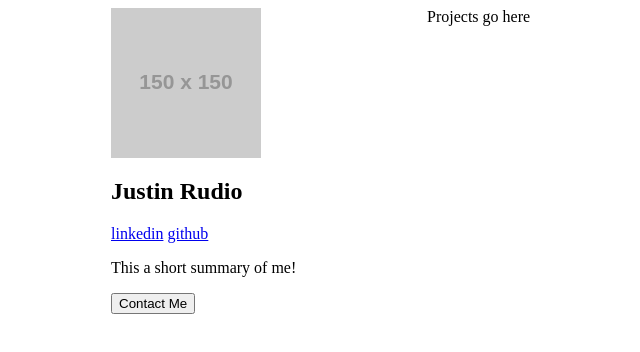
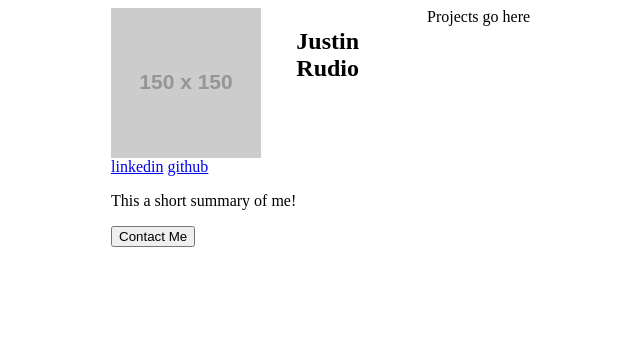
Before and after one commit to jrudio/portfolio, a plain HTML site: page client/index.html in a window 1280 px wide. Shown: the whole page, without its empty margins (213-853 px from the left). Drawn offline with Linux system fonts and the light colour scheme; placeholder pictures from the web are drawn by us; files whose address does not match are found by name.

Commit message:
updated page layout

```diff
--- a/client/index.html
+++ b/client/index.html
@@ -7,16 +7,26 @@
   <body>
     <div class="container">
       <div class="sidebar">
+        <div class="avatar-container">
           <img src="https://via.placeholder.com/150" />
+        </div>
 
+        <div class="name-container">
           <h2>Justin Rudio</h2>
+        </div>
 
+        <div class="social-container">
           <a href="https://www.linkedin.com/in/justin-rudio-824552193/">linkedin</a>
           <a href="https://github.com/jrudio">github</a>
+        </div>
 
+        <div class="about-me-container">
           <p>This a short summary of me!</p>
+        </div>
 
+        <div class="contact-me-container">
           <button>Contact Me</button>
+        </div>
       </div>
       <div class="main">
         Projects go here
--- a/client/style.css
+++ b/client/style.css
@@ -6,8 +6,30 @@
 
 .sidebar {
   grid-column: 2 / 3;
+
+  display: grid;
 }
 
 .main {
   grid-column: 3 / 3;
 }
+
+.avatar-container {
+  grid-column: 1 / 2;
+}
+
+.name-container {
+  grid-column: 2 / 2;
+}
+
+.social-container {
+  grid-column: 1;
+}
+
+.about-me-container {
+  grid-column: 1;
+}
+
+.contact-me-container {
+  grid-column: 1;
+}
```
Lines whose indentation alone changed are shown as unchanged.
